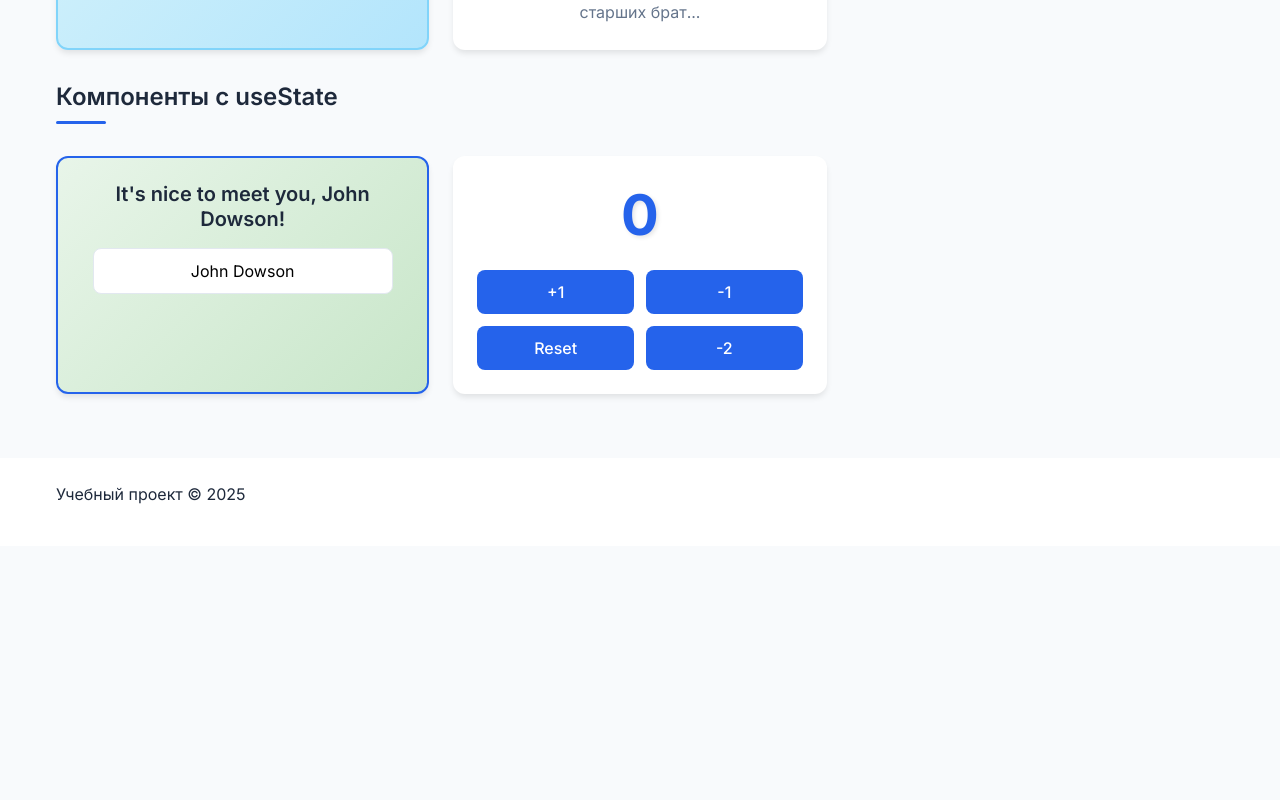
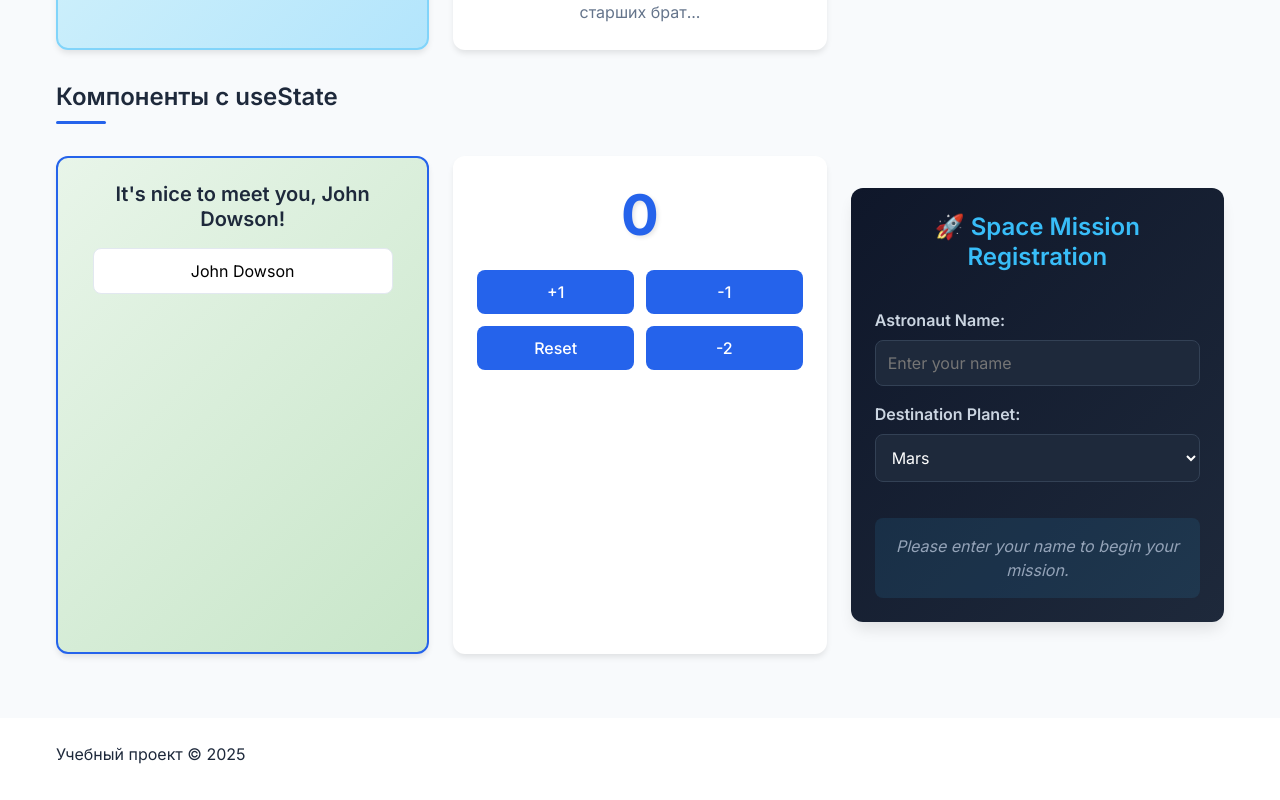
Before and after one commit to AlexH73/project-01, a React (Vite) app: page / in a window 1280 px wide. Shown: the part 1142-1942 px from the top of the page. Before the commit the page ends 1688 px from the top, so only its background shows below. Built offline with nearby package versions, Linux system fonts and the light colour scheme.

Commit message:
feat(hw_03):
Homework 03 is done

```diff
--- a/src/App.tsx
+++ b/src/App.tsx
@@ -6,6 +6,7 @@ import DogCard from "./components/DogCard/DogCard";
 import ProfileCard from "./components/ProfileCard/ProfileCard";
 import Counter from "./components/Counter/Counter";
 import PersonalGreeting from "./components/PersonalGreeting/PersonalGreeting";
+import SpaceMissionForm from "./components/SpaceMissionForm/SpaceMissionForm";
 
 function App() {
   return (
@@ -54,6 +55,7 @@ function App() {
             <div className="components-grid">
               <PersonalGreeting />
               <Counter />
+              <SpaceMissionForm />
             </div>
           </section>
         </div>
--- /dev/null
+++ b/src/components/SpaceMissionForm/SpaceMissionForm.module.css
@@ -0,0 +1,101 @@
+.container {
+  composes: card from global;
+  max-width: 500px;
+  margin: 2rem auto;
+  padding: var(--space-6);
+  background: linear-gradient(135deg, #0f172a 0%, #1e293b 100%);
+  color: white;
+  border-radius: var(--border-radius-lg);
+  box-shadow: var(--shadow-lg);
+}
+
+.card {
+  display: flex;
+  flex-direction: column;
+  gap: var(--space-5);
+}
+
+.title {
+  text-align: center;
+  color: #38bdf8;
+  margin-bottom: var(--space-4);
+  font-size: var(--text-2xl);
+}
+
+.form {
+  display: flex;
+  flex-direction: column;
+  gap: var(--space-4);
+}
+
+.inputGroup {
+  display: flex;
+  flex-direction: column;
+  gap: var(--space-2);
+}
+
+.label {
+  font-weight: 600;
+  color: #cbd5e1;
+}
+
+.input, .select {
+  padding: var(--space-3);
+  border: 1px solid #334155;
+  border-radius: var(--border-radius);
+  background-color: #1e293b;
+  color: white;
+  font-size: var(--text-base);
+  transition: all 0.2s ease;
+}
+
+.input:focus, .select:focus {
+  outline: none;
+  border-color: #38bdf8;
+  box-shadow: 0 0 0 3px rgba(56, 189, 248, 0.2);
+}
+
+.select {
+  cursor: pointer;
+}
+
+.result {
+  margin-top: var(--space-4);
+  padding: var(--space-4);
+  background-color: rgba(56, 189, 248, 0.1);
+  border-radius: var(--border-radius);
+  text-align: center;
+}
+
+.missionText {
+  font-size: var(--text-lg);
+  margin: 0;
+  line-height: 1.6;
+}
+
+.prompt {
+  color: #94a3b8;
+  margin: 0;
+  font-style: italic;
+}
+
+.highlight {
+  color: #38bdf8;
+  font-weight: 600;
+}
+
+/* Анимации */
+.container {
+  animation: slideUp 0.5s ease-out;
+}
+
+@keyframes slideUp {
+  from {
+    opacity: 0;
+    transform: translateY(20px);
+  }
+  to {
+    opacity: 1;
+    transform: translateY(0);
+  }
+}
--- /dev/null
+++ b/src/components/SpaceMissionForm/SpaceMissionForm.tsx
@@ -0,0 +1,73 @@
+import { useState } from "react";
+import styles from "./SpaceMissionForm.module.css";
+
+const SpaceMissionForm = () => {
+  const [name, setName] = useState("");
+  const [planet, setPlanet] = useState("Mars");
+  const planets = ["Mars", "Venus", "Jupiter", "Saturn", "Neptune", "Mercury"];
+
+  const handleNameChange = (e: React.ChangeEvent<HTMLInputElement>) => {
+    setName(e.target.value);
+  };
+
+  const handlePlanetChange = (e: React.ChangeEvent<HTMLSelectElement>) => {
+    setPlanet(e.target.value);
+  };
+
+  return (
+    <div className={styles.container}>
+      <div className={styles.card}>
+        <h2 className={styles.title}>🚀 Space Mission Registration</h2>
+
+        <form className={styles.form}>
+          <div className={styles.inputGroup}>
+            <label htmlFor="name" className={styles.label}>
+              Astronaut Name:
+            </label>
+            <input
+              id="name"
+              type="text"
+              value={name}
+              onChange={handleNameChange}
+              placeholder="Enter your name"
+              className={styles.input}
+            />
+          </div>
+
+          <div className={styles.inputGroup}>
+            <label htmlFor="planet" className={styles.label}>
+              Destination Planet:
+            </label>
+            <select
+              id="planet"
+              value={planet}
+              onChange={handlePlanetChange}
+              className={styles.select}
+            >
+              {planets.map((planetOption) => (
+                <option key={planetOption} value={planetOption}>
+                  {planetOption}
+                </option>
+              ))}
+            </select>
+          </div>
+        </form>
+
+        <div className={styles.result}>
+          {name ? (
+            <p className={styles.missionText}>
+              🧑‍🚀 Astronaut <span className={styles.highlight}>{name}</span> is
+              headed to <span className={styles.highlight}>{planet}</span>!
+            </p>
+          ) : (
+            <p className={styles.prompt}>
+              Please enter your name to begin your mission.
+            </p>
+          )}
+        </div>
+      </div>
+    </div>
+  );
+};
+
+export default SpaceMissionForm;
```
